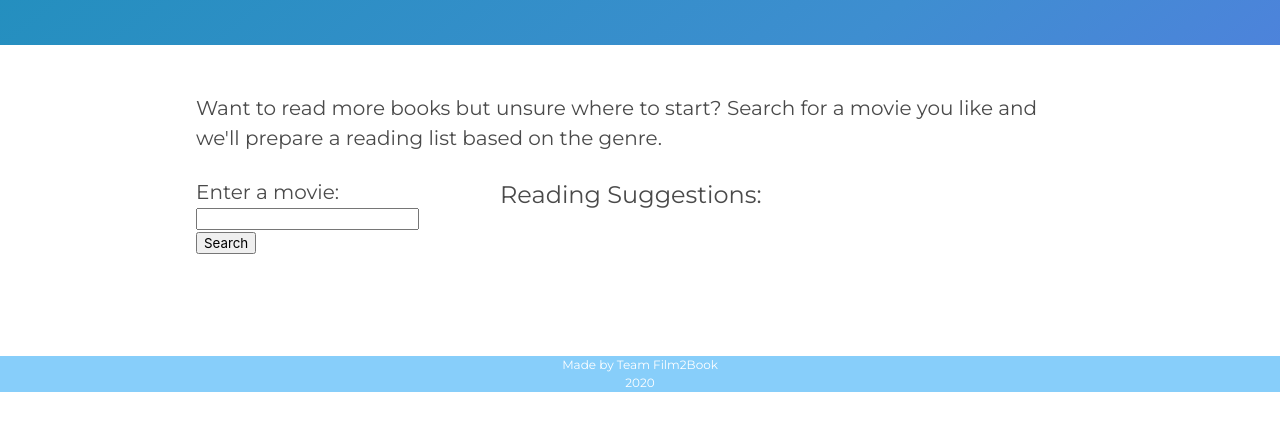
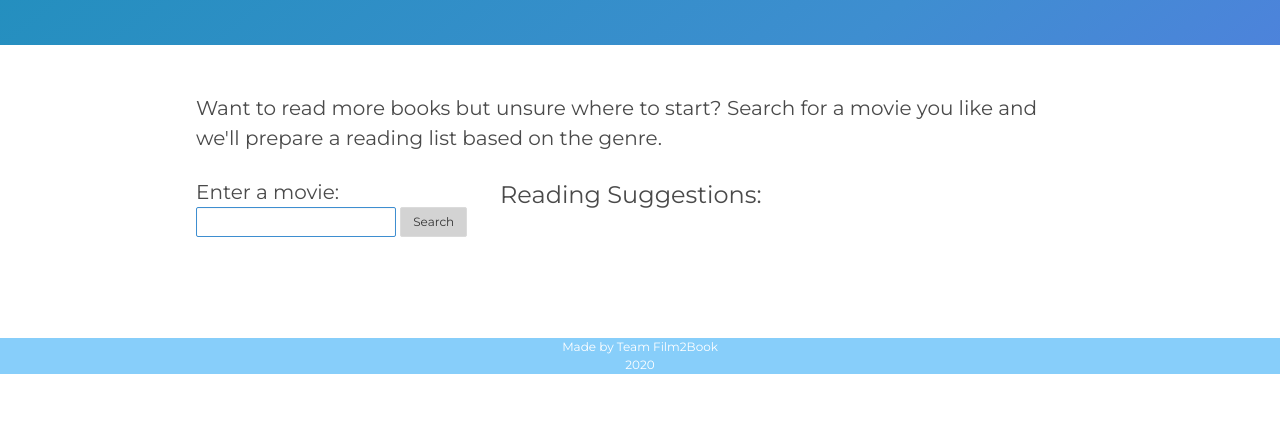
Before and after one commit to pindellk/Project_1-Film2book, a plain HTML site: page index.html in a window 1280 px wide. Shown: the part 116-546 px from the top of the page. Drawn offline with nearby package versions, Linux system fonts and the light colour scheme.

Commit message:
Update input and button styling

```diff
--- a/index.html
+++ b/index.html
@@ -32,8 +32,8 @@
                 <div class="column is-one-third has-text-left">
                     <h2 class="is-size-5">Enter a movie:</h2>
                     <form>
-                        <input type="text" class="form-control" id="movie-input" />
-                        <button type="submit" class="btn" id="movie-search">Search</button>
+                        <input type="text" class="input is-small is-info"  id="movie-input" />
+                        <button type="submit" class="button is-small" id="movie-search">Search</button>
                     </form>
                     <br>
                     <div class="has-text-centered" id="movie-result">
--- a/style.css
+++ b/style.css
@@ -10,6 +10,15 @@
         width: 75%;
       }
 
+    .input {
+        width: 200px;
+    }
+
+    .button {
+        background-color: lightgrey;
+        font-family: 'Montserrat', sans-serif;
+    }
+
     li {
         list-style-type: none;
     }
```
